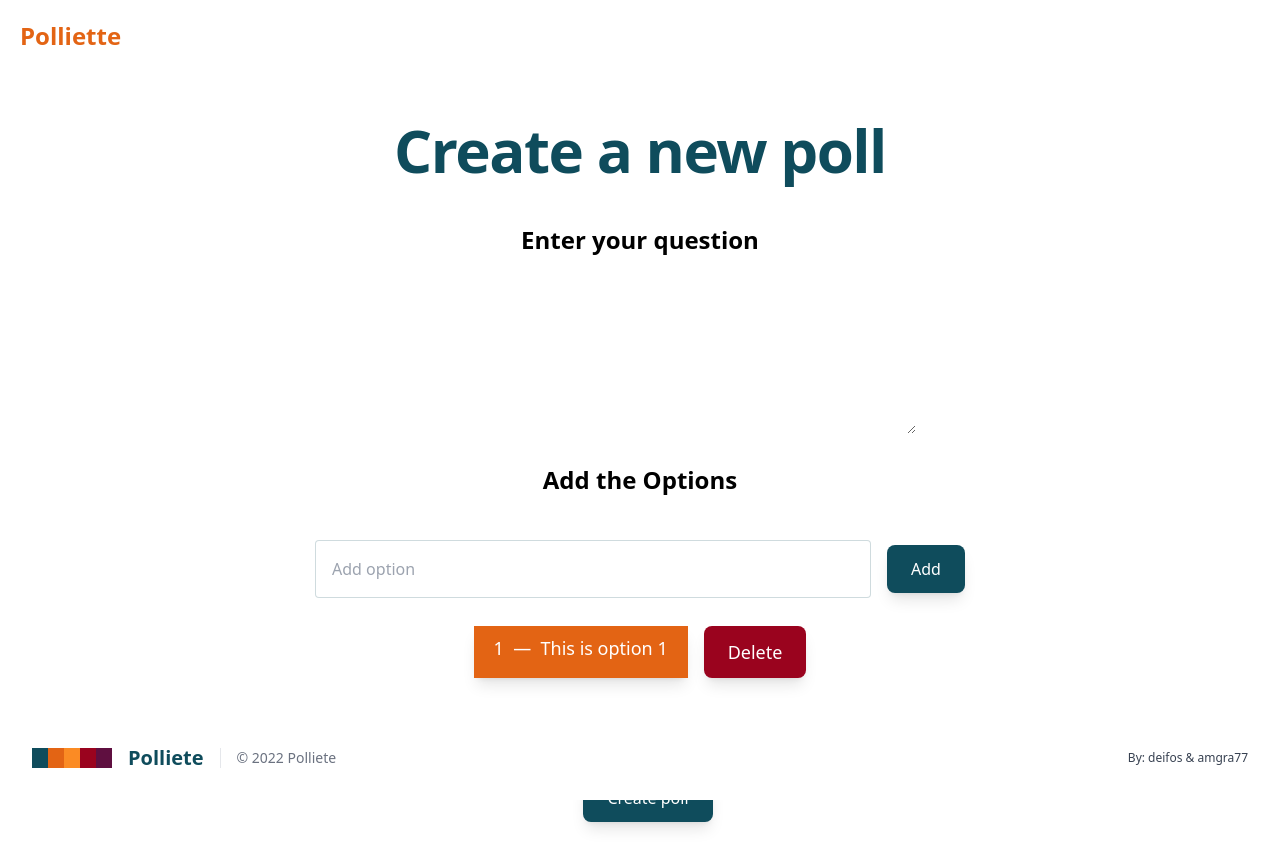
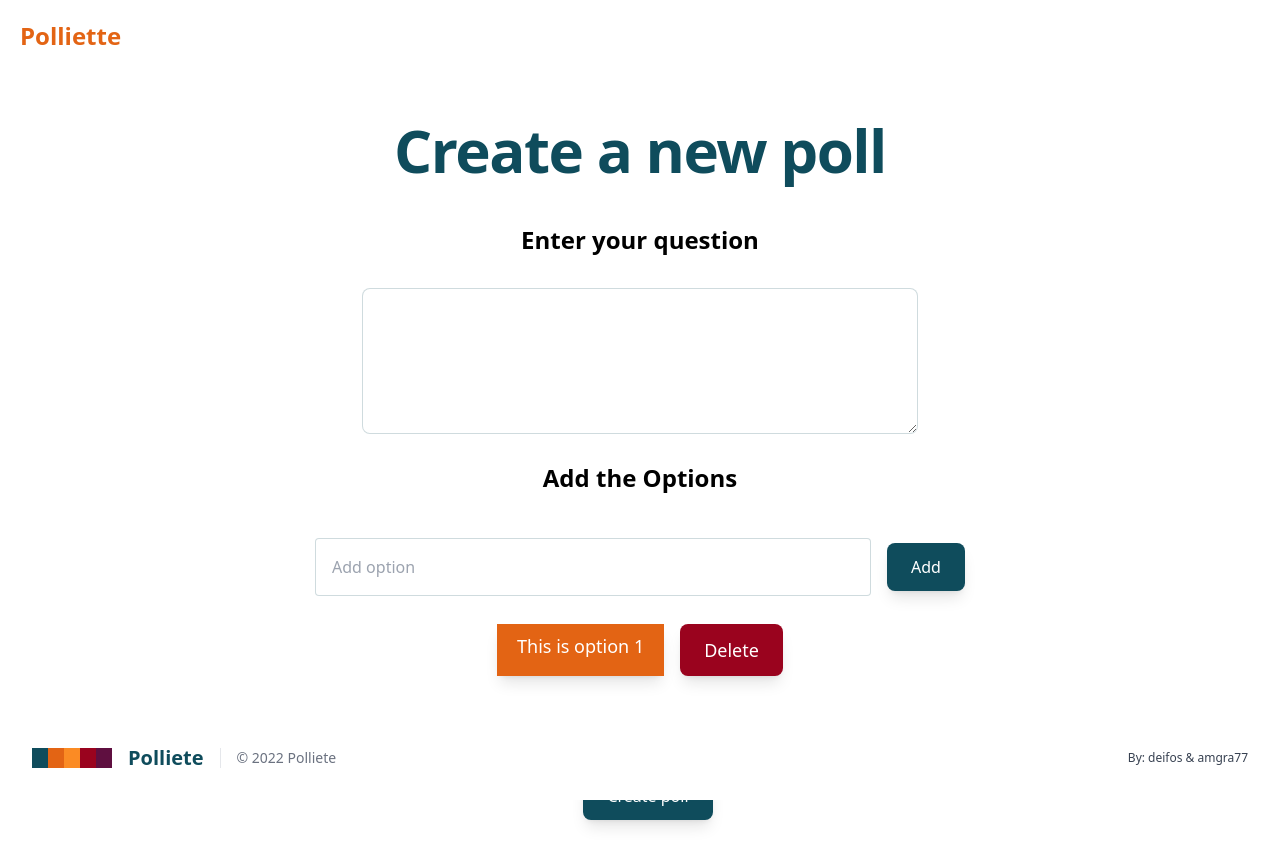
Before and after one commit to amgra77/poliette, a Next.js app: page /new in a window 1280 px wide. Shown: the top 868 px of the page. Built offline with nearby package versions, Linux system fonts and the light colour scheme.

Commit message:
Small change on ring for textarea

```diff
--- a/pages/new.tsx
+++ b/pages/new.tsx
@@ -17,7 +17,7 @@ const New: NextPage = () => {
                                     <div className="container mx-auto text-center h-full">
                                         <div className="flex flex-col h-full">
                                             <h1 className="p-3 text-4xl md:text-2xl font-bold mb-5"> Enter your question</h1>
-                                            <textarea rows={5} className="block w-6/12 m-auto px-4 py-3 mb-4 border-2 border-transparent border-gray-200 rounded-lg focus:ring focus:ring-blue-500 focus:outline-none" />
+                                            <textarea rows={5} className="block w-6/12 m-auto px-4 py-3 mb-4 border border-primary1/20 rounded-lg focus:outline-none focus-visible:ring focus-visible:ring-primary1 focus-within:shadow-lg" />
                                             <h1 className='p-3 text-4xl md:text-2xl font-bold mb-5'>Add the Options</h1>
                                             <div className="my-3">
                                                 <input type="text" placeholder="Add option" className="border border-primary1/20 w-1/2 p-4 rounded focus:outline-none focus-visible:ring focus-visible:ring-primary1 focus-within:shadow-lg" />
@@ -25,7 +25,7 @@ const New: NextPage = () => {
                                             </div>
 
                                             <div className="flex justify-center text-lg my-4">
-                                                <span className="bg-primary2 text-white px-5 py-2 shadow-lg">1&nbsp; &mdash; &nbsp;This is option 1</span>
+                                                <span className="bg-primary2 text-white px-5 py-2 shadow-lg">This is option 1</span>
                                                 <button type="button" className="bg-primary4 py-3 px-6 rounded-lg text-white shadow-lg ml-4 ">Delete</button>
                                             </div>
                                         </div>
```
